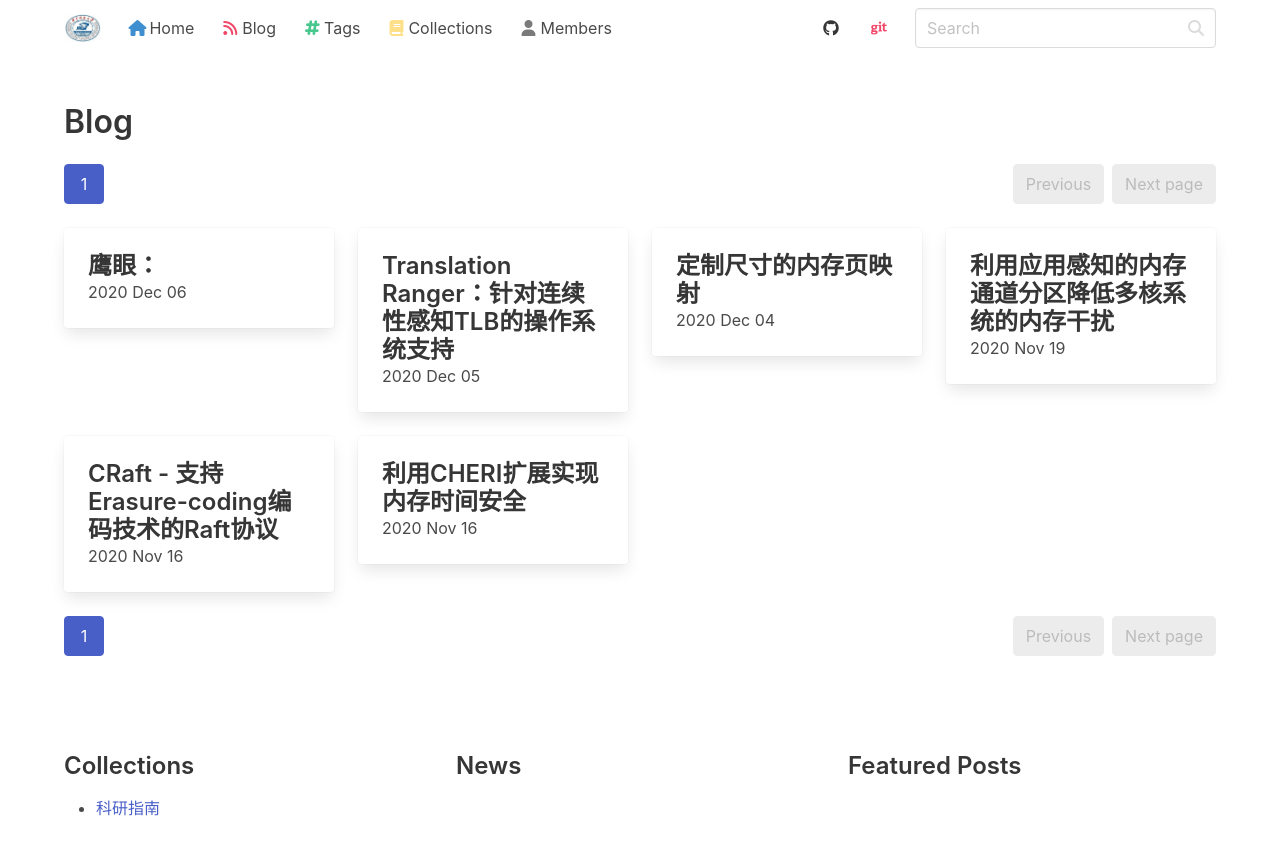
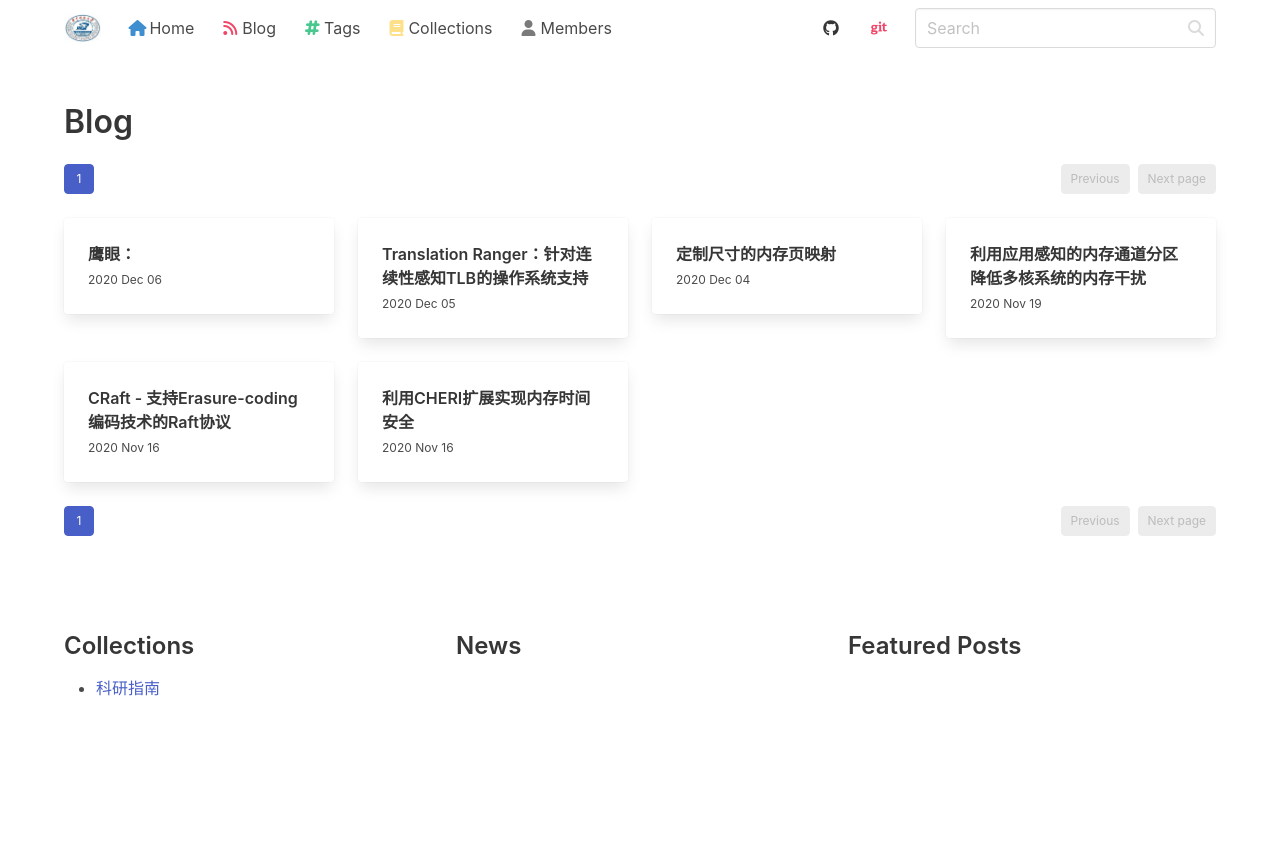
Before and after one commit to haslaboratory/haslaboratory.github.io, a Jekyll site: the page built from blog/index.html, in a window 1280 px wide. Shown: the top 855 px of the page. Built offline with Jekyll 4.4.1, drawn with Linux system fonts in a browser that asks for light colours; nearby versions of some CDN libraries; library files that are not in the unit come from our copies; the list of posts is cut into pages by our own code.

Commit message:
update post cards

```diff
--- a/_includes/bulma_pagination.html
+++ b/_includes/bulma_pagination.html
@@ -1,4 +1,4 @@
-<nav class="pagination is-left">
+<nav class="pagination is-small is-left">
     {% if include.paginator.previous_page %}
     <a class="pagination-previous" href="{{ include.paginator.previous_page_path }}">Previous</a>
     {% else %}
--- a/_includes/bulma_post_card.html
+++ b/_includes/bulma_post_card.html
@@ -8,12 +8,11 @@
     {% endif %}
     <div class="card-content">
         <div class="content">
-            <a class="title is-4" href="{{ include.post.url }}">
+            <a class="title is-6" href="{{ include.post.url }}">
                 {{ include.post.title }}
             </a>
-            <!--{{ include.post.excerpt }}-->
             <p>
-                <time>{{ include.post.date | date: '%Y %b %d' }}</time>
+                <time class="is-size-7">{{ include.post.date | date: '%Y %b %d' }}</time>
             </p>
         </div>
     </div>
```
